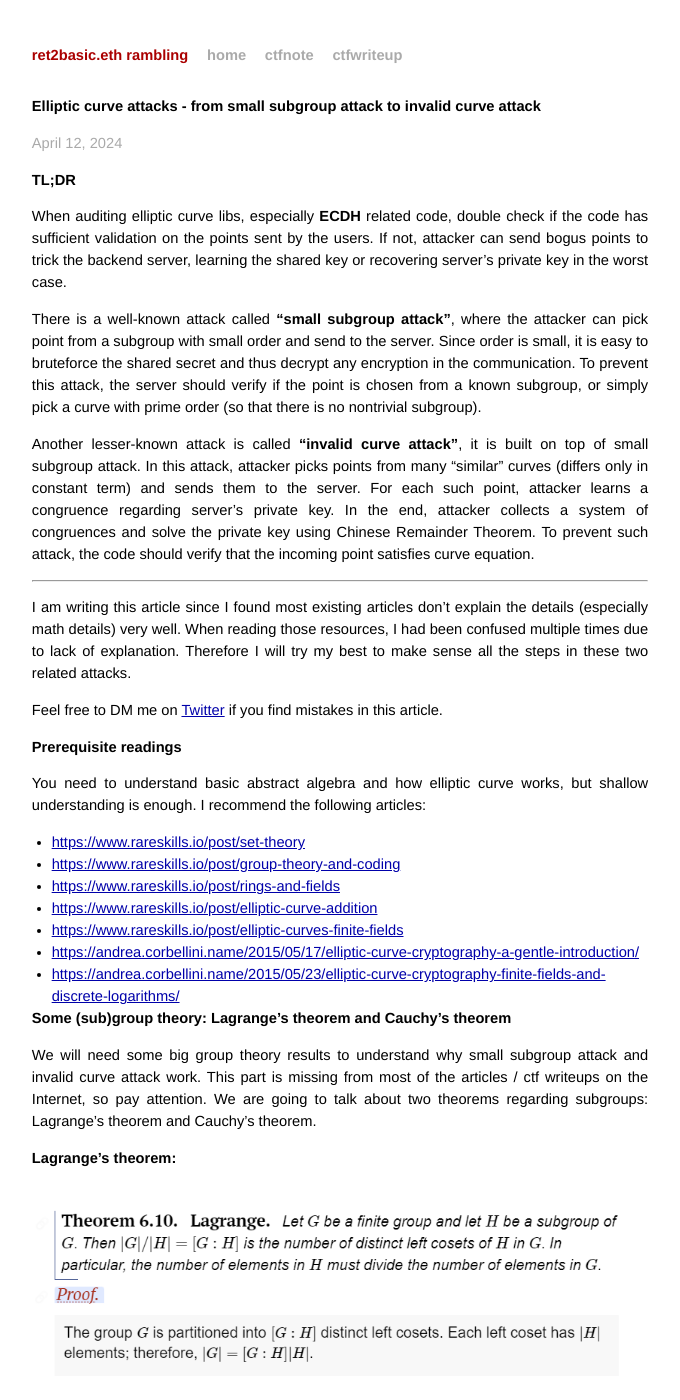
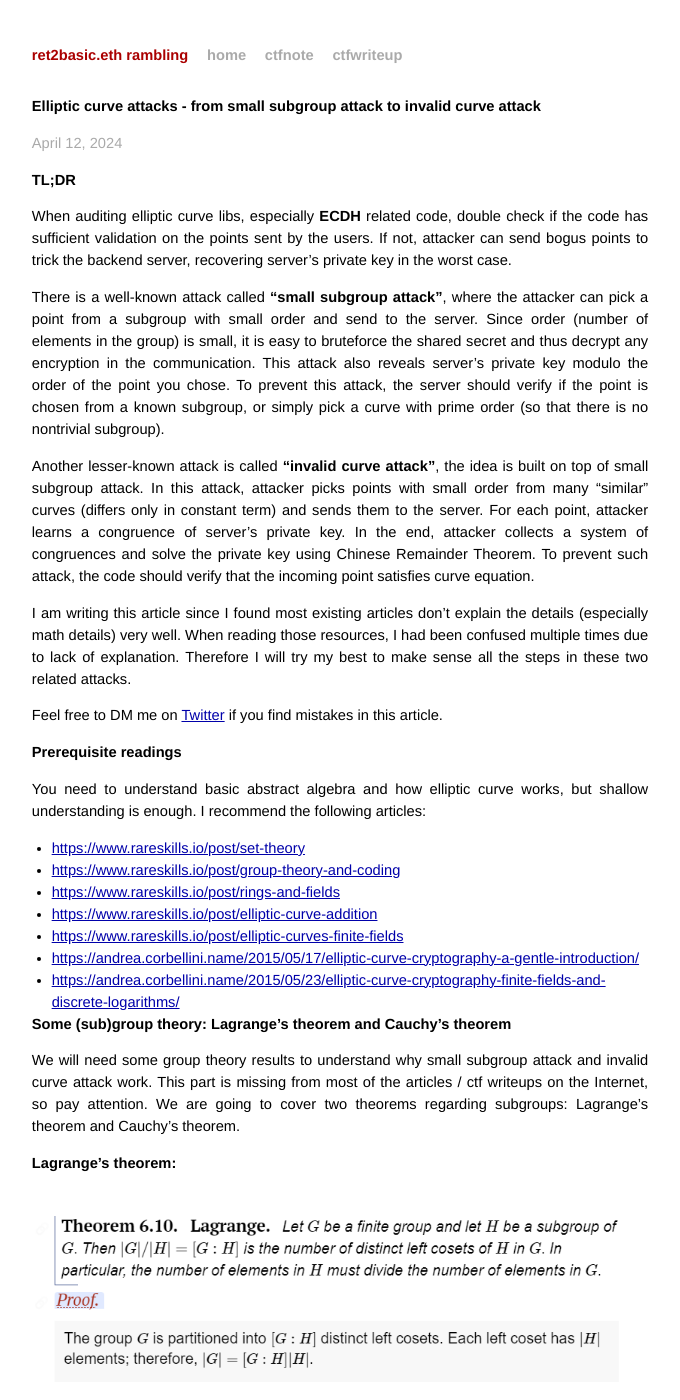
Before and after one commit to ret2basic/ret2basic.github.io, a Jekyll site: the page built from _posts/2024-04-12-elliptic-curve-attacks-small-subgroup.md, in a window 1280 px wide and 1400 px high. Shown: the whole window, without its empty margins (300-980 px from the left). Built offline with Jekyll 4.4.1, drawn with Linux system fonts in a browser that asks for light colours; formulas are drawn with MathJax 3; some of the changed text lies outside the part shown.

Commit message:
small group v1.0

```diff
--- a/_posts/2024-04-12-elliptic-curve-attacks-small-subgroup.md
+++ b/_posts/2024-04-12-elliptic-curve-attacks-small-subgroup.md
@@ -10,13 +10,11 @@
 
 # TL;DR
 
-When auditing elliptic curve libs, especially **ECDH** related code, double check if the code has sufficient validation on the points sent by the users. If not, attacker can send bogus points to trick the backend server, learning the shared key or recovering server's private key in the worst case.
+When auditing elliptic curve libs, especially **ECDH** related code, double check if the code has sufficient validation on the points sent by the users. If not, attacker can send bogus points to trick the backend server, recovering server's private key in the worst case.
 
-There is a well-known attack called **"small subgroup attack"**, where the attacker can pick point from a subgroup with small order and send to the server. Since order is small, it is easy to bruteforce the shared secret and thus decrypt any encryption in the communication. To prevent this attack, the server should verify if the point is chosen from a known subgroup, or simply pick a curve with prime order (so that there is no nontrivial subgroup).
+There is a well-known attack called **"small subgroup attack"**, where the attacker can pick a point from a subgroup with small order and send to the server. Since order (number of elements in the group) is small, it is easy to bruteforce the shared secret and thus decrypt any encryption in the communication. This attack also reveals server's private key modulo the order of the point you chose. To prevent this attack, the server should verify if the point is chosen from a known subgroup, or simply pick a curve with prime order (so that there is no nontrivial subgroup).
 
-Another lesser-known attack is called **"invalid curve attack"**, it is built on top of small subgroup attack. In this attack, attacker picks points from many "similar" curves (differs only in constant term) and sends them to the server. For each such point, attacker learns a congruence regarding server's private key. In the end, attacker collects a system of congruences and solve the private key using Chinese Remainder Theorem. To prevent such attack, the code should verify that the incoming point satisfies curve equation.
-
----
+Another lesser-known attack is called **"invalid curve attack"**, the idea is built on top of small subgroup attack. In this attack, attacker picks points with small order from many "similar" curves (differs only in constant term) and sends them to the server. For each point, attacker learns a congruence of server's private key. In the end, attacker collects a system of congruences and solve the private key using Chinese Remainder Theorem. To prevent such attack, the code should verify that the incoming point satisfies curve equation.
 
 I am writing this article since I found most existing articles don't explain the details (especially math details) very well. When reading those resources, I had been confused multiple times due to lack of explanation. Therefore I will try my best to make sense all the steps in these two related attacks.
 
@@ -36,7 +34,7 @@
 
 # Some (sub)group theory: Lagrange's theorem and Cauchy's theorem
 
-We will need some big group theory results to understand why small subgroup attack and invalid curve attack work. This part is missing from most of the articles / ctf writeups on the Internet, so pay attention. We are going to talk about two theorems regarding subgroups: Lagrange's theorem and Cauchy's theorem.
+We will need some group theory results to understand why small subgroup attack and invalid curve attack work. This part is missing from most of the articles / ctf writeups on the Internet, so pay attention. We are going to cover two theorems regarding subgroups: Lagrange's theorem and Cauchy's theorem.
 
 **Lagrange's theorem:**
 
@@ -44,23 +42,19 @@
 
 **Reference:** [http://abstract.ups.edu/aata/cosets-section-lagranges-theorem.html](http://abstract.ups.edu/aata/cosets-section-lagranges-theorem.html)
 
-Here is short intro to cosets and Lagrange's theorem on [Youtube](https://youtu.be/TCcSZEL_3CQ?si=Gkd_nBL83jnqfqhA). Basically this theorem says if $$H$$ is a subgroup of $$G$$ then the order of $$H$$ divides the order of $$G$$. For example, say $$G$$ is a group of order 12, then the only **possible subgroups** are subgroups of order 2, 3, 4, and 6, not counting the trivial subgroups $$\{e\}$$ and $$G$$ itself. Note that it does not mean there are only two non-trivial subgroups: multiple subgroups with the same order can exist.
+Here is short intro to cosets and Lagrange's theorem on [Youtube](https://youtu.be/TCcSZEL_3CQ?si=Gkd_nBL83jnqfqhA). Basically this theorem says if $$H$$ is a subgroup of $$G$$ then the order of $$H$$ divides the order of $$G$$. For example, say $$G$$ is a group of order 12, then the only **possible subgroups** are subgroups of order 2, 3, 4, and 6, not counting the trivial subgroups $$\{e\}$$ and $$G$$ itself. Note that it does not mean there are only four non-trivial subgroups: multiple subgroups with the same order can exist.
 
-The idea for proving Lagrange's theorem is that cosets partition a group $$$$G$$$$ and all cosets have the same size. Moreover, each coset $$gH$$ has the same size as the subgroup $$H$$. Visually, you can think of the group $$G$$ is a chocolate bar and each coset is a piece from it. You can prove that all cosets are pairwise disjoint, which means they don't overlap. It is easy to see that the order of the group is just the sum of the order of all cosets, so the order of each coset divides the order of the group, therefore the order of each subgroup divides the order of the group (since order of $$gH$$ is the same as the order of $$H$$). Not a formal proof, but you get the idea.
-
----
+The idea for proving Lagrange's theorem is that cosets partition a group $$$$G$$$$ and all cosets have the same size. Moreover, each coset $$gH$$ has the same size as the subgroup $$H$$. Visually, you can think of the group $$G$$ is a chocolate bar and each coset is a chuck of it. You can prove that all cosets are pairwise disjoint, which means they don't overlap. It is easy to see that the order of the group is just the sum of the order of all cosets, so the order of each coset divides the order of the group, therefore the order of each subgroup divides the order of the group (since order of $$gH$$ is the same as the order of $$H$$). Not a formal proof, but you get the idea.
 
 Lagrange's theorem has two important corollaries:
 
-![Lagrange's Theorem corollary](/assets/Lagrange's%20Theorem%20corollary.png)
+![Lagrange's Theorem corollaries](/assets/Lagrange's%20Theorem%20corollary.png)
 
 **Reference:** [http://abstract.ups.edu/aata/cosets-section-lagranges-theorem.html](http://abstract.ups.edu/aata/cosets-section-lagranges-theorem.html)
 
 The first corollary is very easy to understand. The second corollary is saying "any group with prime order $$p$$ is a cyclic group and any element other than identity is a generator". These two corollaries are important results, keep that in mind, we will use it soon.
 
----
-
-And ATTENTION, you should know that Lagrange's theorem is an if-then theorem: if $$H$$ is a subgroup of $$G$$, then the order of $$H$$ divides the order of $$G$$. It does not guarantee the existence of a subgroup of some order. Equivalently, this reasoning is saying "the reverse of Lagrange's theorem is false": if the order of $$H$$ divides the order of $$G$$, $$H$$ might not be a subgroup of $$G$$. Fortunately, the reverse of Lagrange's theorem is sometimes true, when $$H$$ is of prime order.
+And ATTENTION, you should know that Lagrange's theorem is an **if-then theorem**: if $$H$$ is a subgroup of $$G$$, then the order of $$H$$ divides the order of $$G$$. It does not guarantee the existence of a subgroup of a certain order. Equivalently, this reasoning is saying "the reverse of Lagrange's theorem is false": if the order of $$H$$ divides the order of $$G$$, $$H$$ might not be a subgroup of $$G$$. Fortunately, the reverse of Lagrange's theorem is sometimes true, when $$H$$ has prime order.
 
 **Cauchy's theorem:**
 
@@ -68,11 +62,9 @@
 
 **Reference:** [http://abstract.ups.edu/aata/sylow-section-sylow-theorems.html](http://abstract.ups.edu/aata/sylow-section-sylow-theorems.html)
 
-For example, say group $$G$$ has order 6. We factor 6 into prime decomposition: 6 = 2 * 3. Cauchy's theorem guarantees that subgroups of order 2 and 3 exist. In summary, Lagrange's theorem tells you what are the possible subgroup orders, and Cauchy's theorem tells you subgroups of prime orders (prime factors of $$G$$) actually exists.
+For example, say group $$G$$ has order 6. We can factor 6 into prime decomposition: 6 = 2 * 3. Cauchy's theorem guarantees that subgroups with order 2 and 3 exist. In summary, Lagrange's theorem tells you what are the possible subgroup orders, and Cauchy's theorem tells you subgroups of prime orders (prime factors of $$G$$) actually exists.
 
-Recall the second corollary of Lagrange's theorem says any group of prime order is cyclic, and any element other than identity is a generator. Combining it with Cauchy's theorem, the prime order subgroups we get are all cyclic, and any (non-trivial) element in the subgroup is a generator. Recall that first corollary of Lagrange's theorem says the order of an element in a group divides the order of the group. Since we are working with prime order subgroups, it is easy to see that the order of element is either 1 or $$p$$, where $$p$$ is the order of the prime order subgroup. Order 1 corresponds to the identity element, so we can conclude that if prime order subgroup has order $$p$$, then any non-trivial element in it has order $$p$$ as well.
-
----
+Recall the second corollary of Lagrange's theorem says any group of prime order is cyclic, and any element other than identity is a generator. Combining it with Cauchy's theorem, the prime order subgroups we get are all cyclic, and any (non-trivial) element in the subgroup is a generator. Recall that first corollary of Lagrange's theorem says the order of an element in a group divides the order of the group. Since we are working with prime order subgroups, it is easy to see that the order of element is either 1 or $$p$$, where $$p$$ is the order of the prime order subgroup. The order 1 case corresponds to the identity element, so we can conclude that if prime order subgroup has order $$p$$, then any non-trivial element in it has order $$p$$ as well.
 
 You might ask, why bother studying subgroups though? Abstractly, think of taking subgroup as conducting divide-and-conquer algorithm. In the two attacks we are going to talk about next, you will see how taking subgroups converts a hard problem into easy problem (computationally).
 
@@ -82,7 +74,7 @@
 
 In general it is recommended to use ECDH over DH since it has shorter key, up-to-date standard and less attack vectors. However, if you don't implement ECDH correctly, it is still vulnerable to attacks such as small group attack and invalid curve attack.
 
-The motivation of DH is to exchange a shared key over insecure channel and use that shared key for future symmetric cryptography communication. The same idea applies to ECDH. This type of system is called "hybrid encryption", inheriting the security of public-key cryptography and the speed of symmetric cryptography.
+The motivation of DH is to exchange a shared key over insecure channel and use that shared key for future symmetric cryptography communication. The same idea applies to ECDH. This type of system is called **"hybrid encryption"**, inheriting the security of public-key cryptography and the speed of symmetric cryptography.
 
 In ECDH, Alice and Bob agree on a point $$G$$ on some elliptic curve, each of them compute public key based on private key. This step is just elliptic curve multiplication: Alice computes public key $$Q_A = d_A * G$$ and Bob computes public key $$Q_B = d_B * G$$, where $$d_A$$ is Alice's private key and $$d_B$$ is Bob's private key.
 
@@ -94,31 +86,24 @@
 
 Small subgroup attack is a building block of invalid curve attack, so we discuss it first.
 
-First, for small subgroup attack to work, the curve must be of composite order. This is easy to understand since we just talked about Cauchy's theorem: if the elliptic curve has prime order, then the only subgroup of prime order is itself. There is no concept of "small subgroup" for such curves since the factors of a prime $$p$$ is just 1 and $$p$$. In other words, curves with prime order don't have small subgroups thus immune from small subgroup attack.
+First, for small subgroup attack to work, **the curve must have composite order**. This is easy to understand since we just talked about Cauchy's theorem: if the elliptic curve has prime order, then the only subgroup with prime order is itself. There is no concept of "small subgroup" for curve with primne order $$p$$ since the factors of a prime $$p$$ is just 1 and $$p$$. In other words, curves with prime order don't have small subgroups thus immune from small subgroup attack.
 
----
-
-Consider a ECDH protocol where Bob does not verify if the points sent by Alice satisfies curve equation. Usually a standarized curve will have order of the form $$n = q \cdot h$$, where $$n$$ is the order of the curve, $$q$$ is a large prime which is also the order of a predefined point $$P$$ on curve, and $$h$$ is some small integer called the **cofactor**. In reality this cofactor is 1, 4, or 8, so fairly small.
+Consider a ECDH protocol where Bob does not validate incoming points from Alice sufficiently. Usually a standardized curve will have order of the form $$n = q \cdot h$$, where $$n$$ is the order of the curve, $$q$$ is a large prime which is also the order of a predefined point $$P$$ on curve, and $$h$$ is some small integer called the **cofactor**. In reality this cofactor is 1, 4, or 8, so fairly small.
 
 When Alice conducts small subgroup attack, she can pick a point $$Q$$ with order $$h$$ instead of $$q$$. You might ask, how do you know point of order $$h$$ exist? (This is called **h-torsion** point, where torsion point means point with finite order on an elliptic curve. h-torsion means the order is $$h$$, that is, $$hP = O$$ where $$O$$ is point at infinity.) Recall that elliptic curve itself is a group structure, therefore Lagrange's theorem works for elliptic curve points. By Lagrange's theorem corollary 1, the order of an elliptic curve point divides order of the curve. Since order of curve is $$n = qh$$, if order of point divides $$n$$ then it must divide $$h$$ as well. We have discussed that if $$h = 1$$ then the curve is immune to small subgroup attack. Excluding that, we would consider:
 
 - $$h = 4 = 2^2$$ -> point can have order 1, 2, or 4
 - $$h = 8 = 2^3$$ -> point can have order 1, 2, 4, or 8
 
-Without getting stuck into details, let's say Alice can find a point $$Q$$ with order $$h$$. She sends $$Q$$ to Bob, Bob computes $$d_B * Q$$ and use that as shared key to encrypt further communication. Since $$Q$$ has small order $$h$$, there are only $$h$$ possibilities for $$d_B * Q$$. Alice can bruteforce all possibilities and see which candidate is able to correctly decrypt the encrypted message. This will take 4 or 8 tries depending on the value of $$h$$.
+Without getting stuck into details, let's say Alice can find a point $$Q$$ with order $$h$$. She sends $$Q$$ to Bob, Bob computes $$d_B * Q$$ and use that as shared key to encrypt further communication. Since $$Q$$ has small order $$h$$, there are only $$h$$ possibilities for $$d_B * Q$$. Why? We know that **a subgroup of a cyclic group is cyclic**. Since $$Q$$ is from a subgroup of the curve and standardized curves are cyclic in general, Alice is actually finding the answer inside a cyclic group of order $$h$$. What she can do is keeping adding the point to itself and see which candidate is able to correctly decrypt the encrypted message. This will take 4 or 8 tries depending on the value of $$h$$.
 
-(**TODO:** I don't know how to prove a point with a certain order actually exist on a curve and I don't have an algorithm for finding it. Will come back later if I figure out).
-
----
+(**TODO:** I still don't know how to prove a point with a certain order actually exist on a curve and I don't have an algorithm for finding it. Will come back later if I figure out).
 
 To prevent small subgroup attack, your code should reject any incoming point $$Q$$ s.t. $$hQ = O$$ from Alice. Another way to prevent this attack is to set $$h = 1$$, so that the order of curve will be a large prime.
 
 # Invalid curve attack
 
-If Bob does not verify if $$Q_A$$ is actually on the elliptic curve (call it **valid curve**), Alice can come up with some fake point which lies on some other elliptic curve (call it **invalid curve**). For example, if the valid curve is BN254 -> $$y^2 = x^3 + 3$$, then Alice can choose invalid curves $$y^2 = x^3 + c$$, where $$c$$ is a constant.
-
-**Q:** Why keep $$x^3$$ fixed and only change the constant term?\
-**A:** Because elliptic curve addition law does not involve the constant term, so that Bob can compute without panic even though the point sent by Alice is on a different curve. This fact can be verified with simple algebra. Check this [answer](https://crypto.stackexchange.com/a/88637/44397) for full derivation.
+If Bob does not verify if $$Q_A$$ is actually on the elliptic curve (call it **valid curve**), Alice can come up with some fake point which lies on some other elliptic curve (call it **invalid curve**). For example, if the valid curve is BN254 -> $$y^2 = x^3 + 3$$, then Alice can choose invalid curves $$y^2 = x^3 + c$$, where $$c$$ is a constant. You might ask, why keep $$x^3$$ fixed and only change the constant term? It is because elliptic curve addition law does not involve the constant term, so that Bob can compute without panic even though the point sent by Alice is on a different curve. This fact can be verified with simple algebra. Check this [answer](https://crypto.stackexchange.com/a/88637/44397) for full derivation.
 
 Invalid curve attack is superior compared with small subgroup attack since we have more degrees of freedom. We can pick a point with order $$p_1$$ from a curve, pick point with order $$p_2$$ from another curve, then point with order $$p_3$$ from another curve, and continue. Recall that in small subgroup attack we could just pick point from a subgroup of the same curve, so choices were a lot more limited.
 
```
